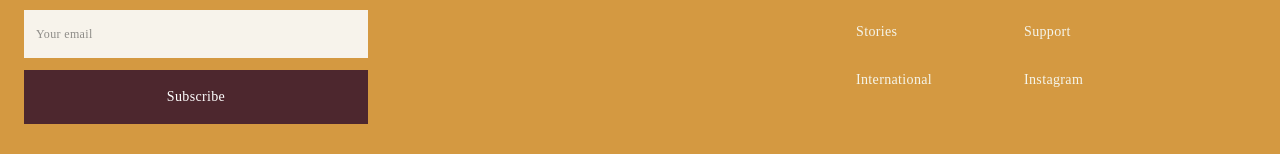
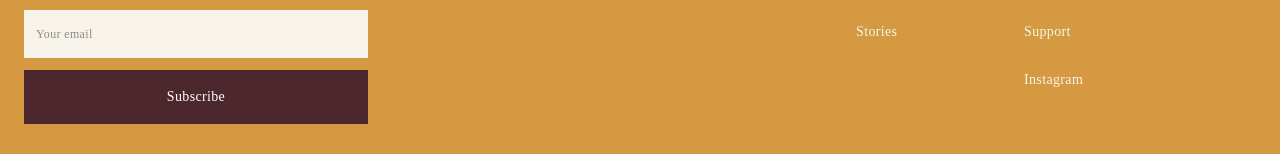
Before and after one commit to SamaaBySiblings/samaa-new, a Next.js app: page / in a window 1280 px wide. Shown: the part 3291-3445 px from the top of the page. Built offline with nearby package versions, Linux system fonts and the light colour scheme; no server answers; a web font is replaced by a local one.

Commit message:
new mail

```diff
--- a/src/components/Footer.tsx
+++ b/src/components/Footer.tsx
@@ -192,9 +192,7 @@ const handleSubscribe = async () => {
               <li>
                 <Link href="/stories">Stories</Link>
               </li>
-              <li>
-                <Link href="/international">International</Link>
-              </li>
+
             </ul>
             <ul className="space-y-6 md:space-y-7">
               <li>
```
